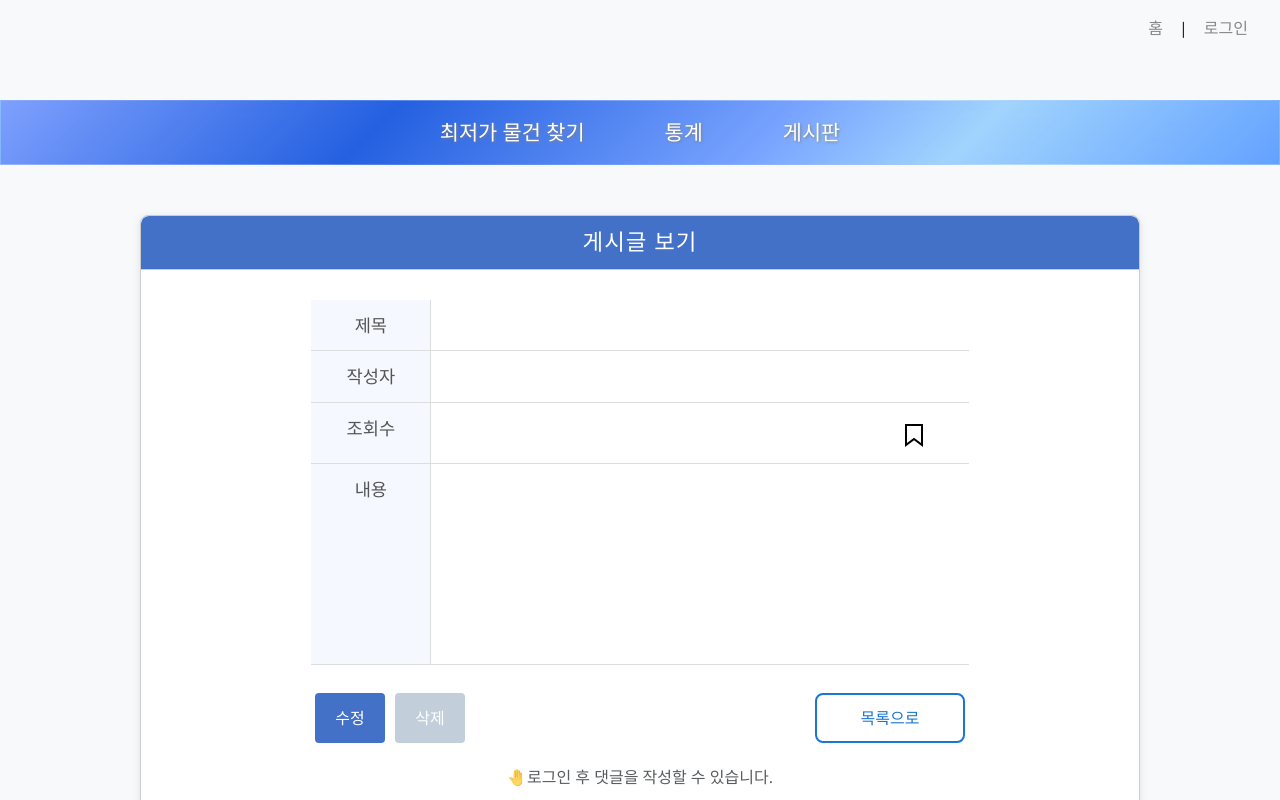
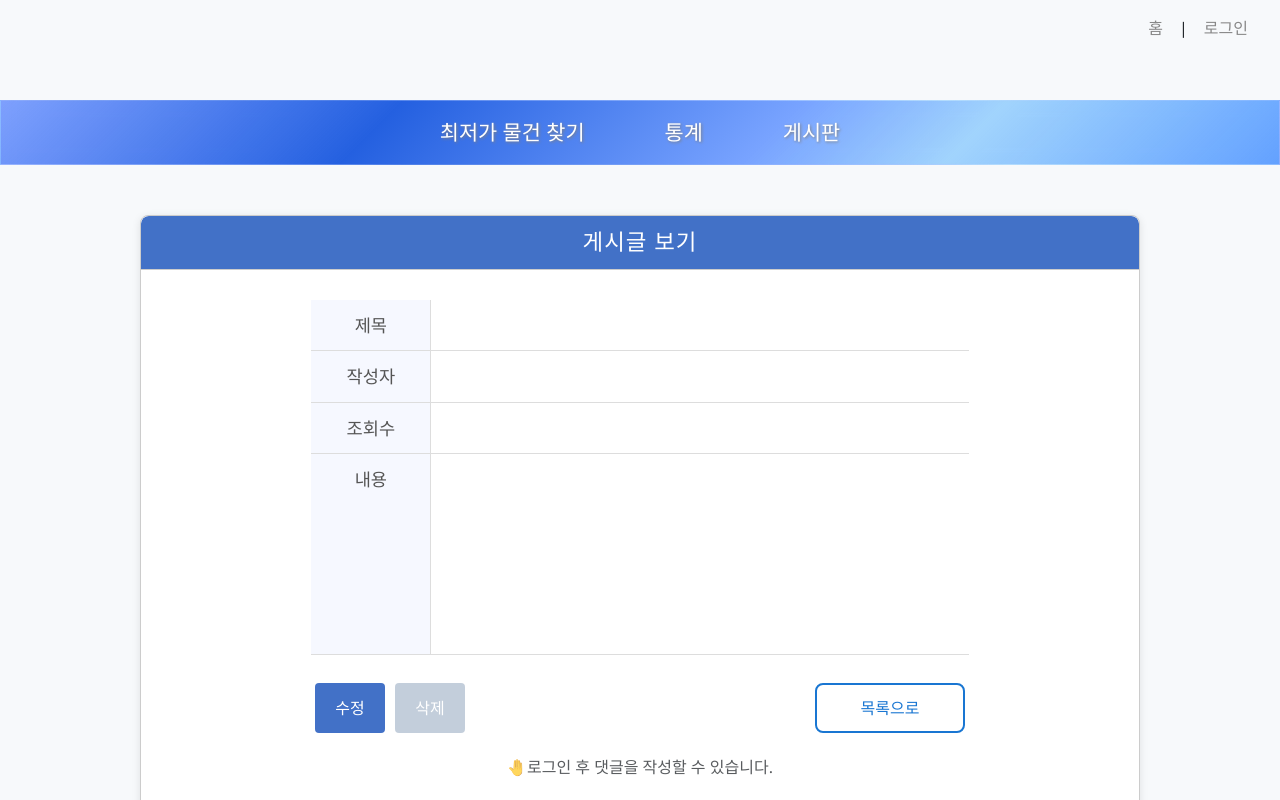
Before and after one commit to BSEom/teamP_t1, a React (Vite) app in the folder Frontend/miniproject_02/: page /View in a window 1280 px wide. Shown: the top 800 px of the page. Built offline with nearby package versions, Linux system fonts and the light colour scheme; no server answers.

Commit message:
게시글 북마크 수정
- 비로그인 시 북마크 안 보임

```diff
--- a/Frontend/miniproject_02/src/pages/View.jsx
+++ b/Frontend/miniproject_02/src/pages/View.jsx
@@ -209,7 +209,7 @@ const View = () => {
                         <div className="form-control">{post.name}</div>
                     </div>
 
-                    <div className="form-group">
+                    {/* <div className="form-group">
                         <label>조회수</label>
                         <div className="form-control">{post.hit}</div>
                         <button
@@ -224,6 +224,29 @@ const View = () => {
                                 <img src="/bookoff.png" alt="북마크 하기" width={32} height={32} />
                             )}
                         </button>
+                    </div> */}
+                    <div className="form-group">
+                        <label>조회수</label>
+                        {/* <div className="form-control d-flex align-items-center"> */}
+                        <div className="form-control hit">
+                            {post.hit}</div>
+                        {username ? (
+                            <button
+                                className="bookmark btn btn-link"
+                                type="button"
+                                onClick={toggleBookmark}
+                                style={{ marginLeft: "10px", padding: 0, border: "none", background: "none" }}
+                            >
+                                {post.bookmarked ? (
+                                    <img src="/bookon.png" alt="북마크 해제" width={32} height={32} />
+                                ) : (
+                                    <img src="/bookoff.png" alt="북마크 하기" width={32} height={32} />
+                                )}
+                            </button>
+                        ) : (
+                            <span className="text-muted ml-2"> </span>
+                        )}
+                        {/* </div> */}
                     </div>
 
                     <div className="form-group">
```
